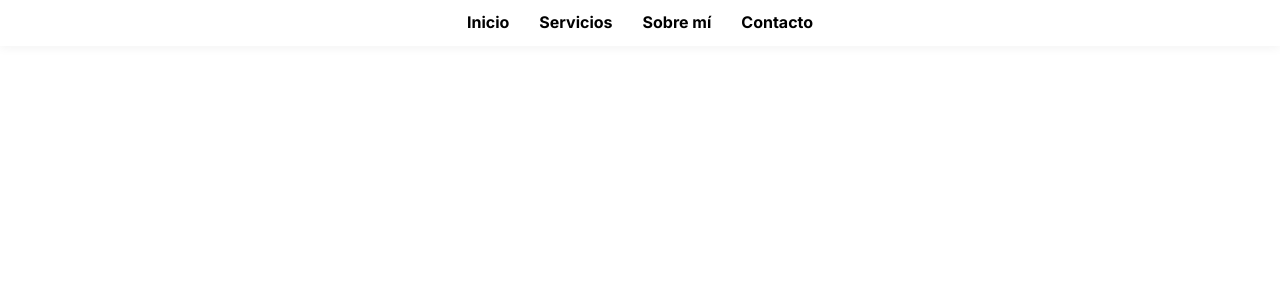
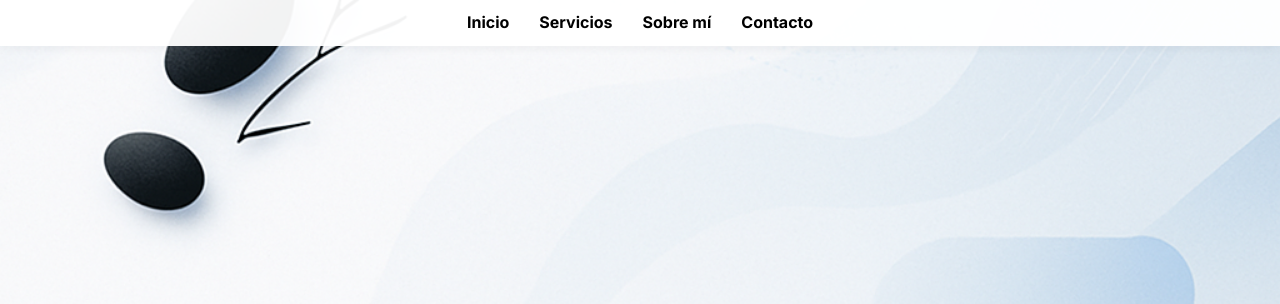
Before and after one commit to edcortez-20/lalo, a plain HTML site: page index.html in a window 1280 px wide. Shown: the top 304 px of the page. Drawn offline with nearby package versions, Linux system fonts and the light colour scheme.

Commit message:
Update style.css

```diff
--- a/style.css
+++ b/style.css
@@ -14,7 +14,7 @@ body {
 /* HERO */
 .hero {
   height: 100vh;
-  background-image: url("assets/fondolalo.png");
+  background-image: url("assets/fondo-cortez.png");
 ,
     url("assets/fondolalo.png"); /* <--- Este nombre debe coincidir EXACTAMENTE */
   background-size: cover;
```
